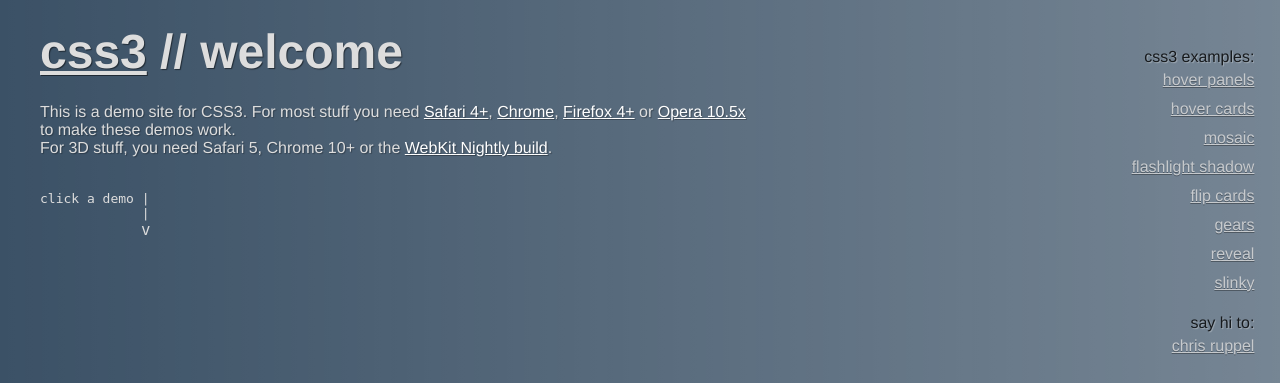
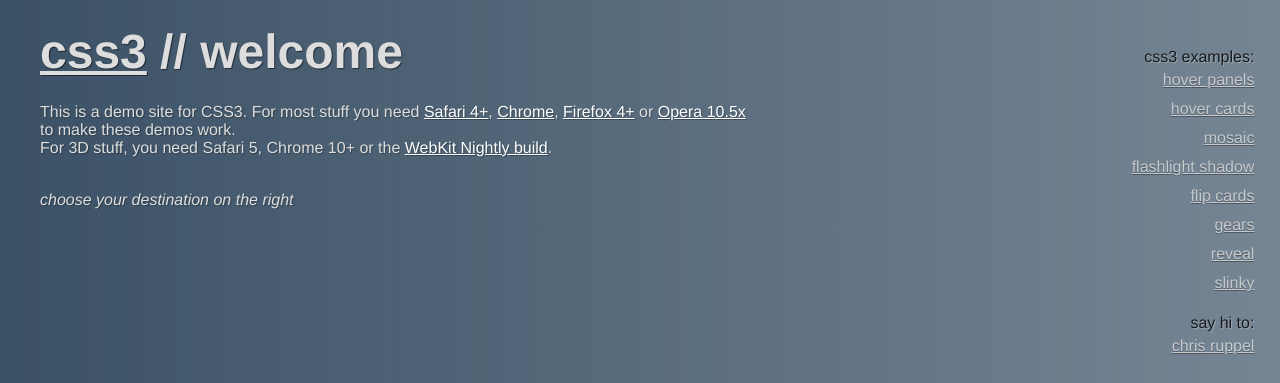
Before and after one commit to rupl/css3playground.com, a PHP site: page / in a window 1280 px wide. Shown: the top 383 px of the page. Run offline with PHP 8.4, Linux system fonts and the light colour scheme; some libraries are stand-ins or nearby versions.

Commit message:
updated index.php copy to match movement of menu

```diff
--- a/index.php
+++ b/index.php
@@ -16,10 +16,6 @@ include('_header.php');
 
 	<h1><a href="http://css3playground.com">css3</a> // <?= $title ?></h1>
 	<? include('_browsers.php') ?>
-<pre>
-click a demo |
-             |
-             <span style="font-family: arial, sans-serif; ">v</span>
-</pre>
+  <p style="font-style: italic; ">choose your destination on the right</p>
 
 <? include('_footer.php') ?>
```
